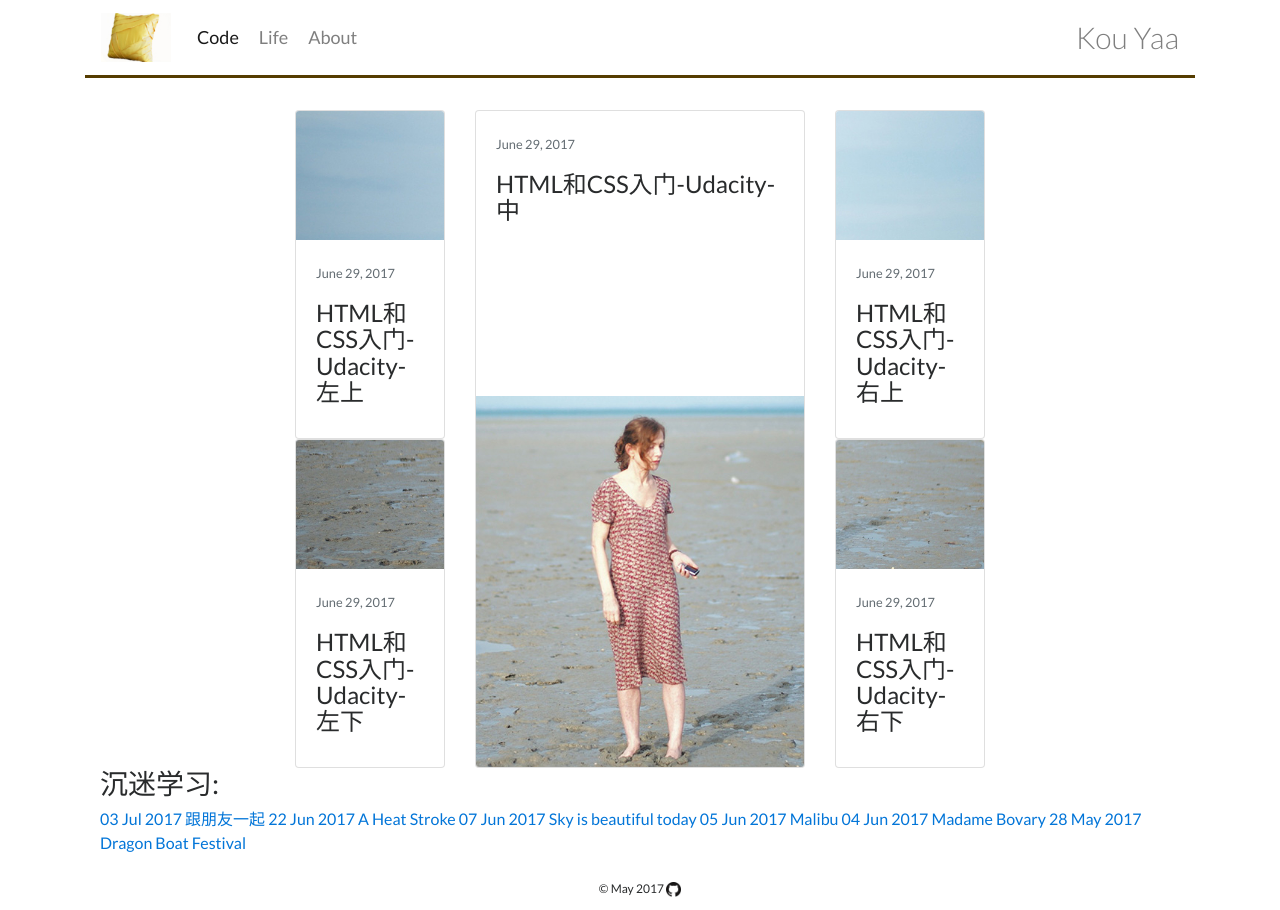
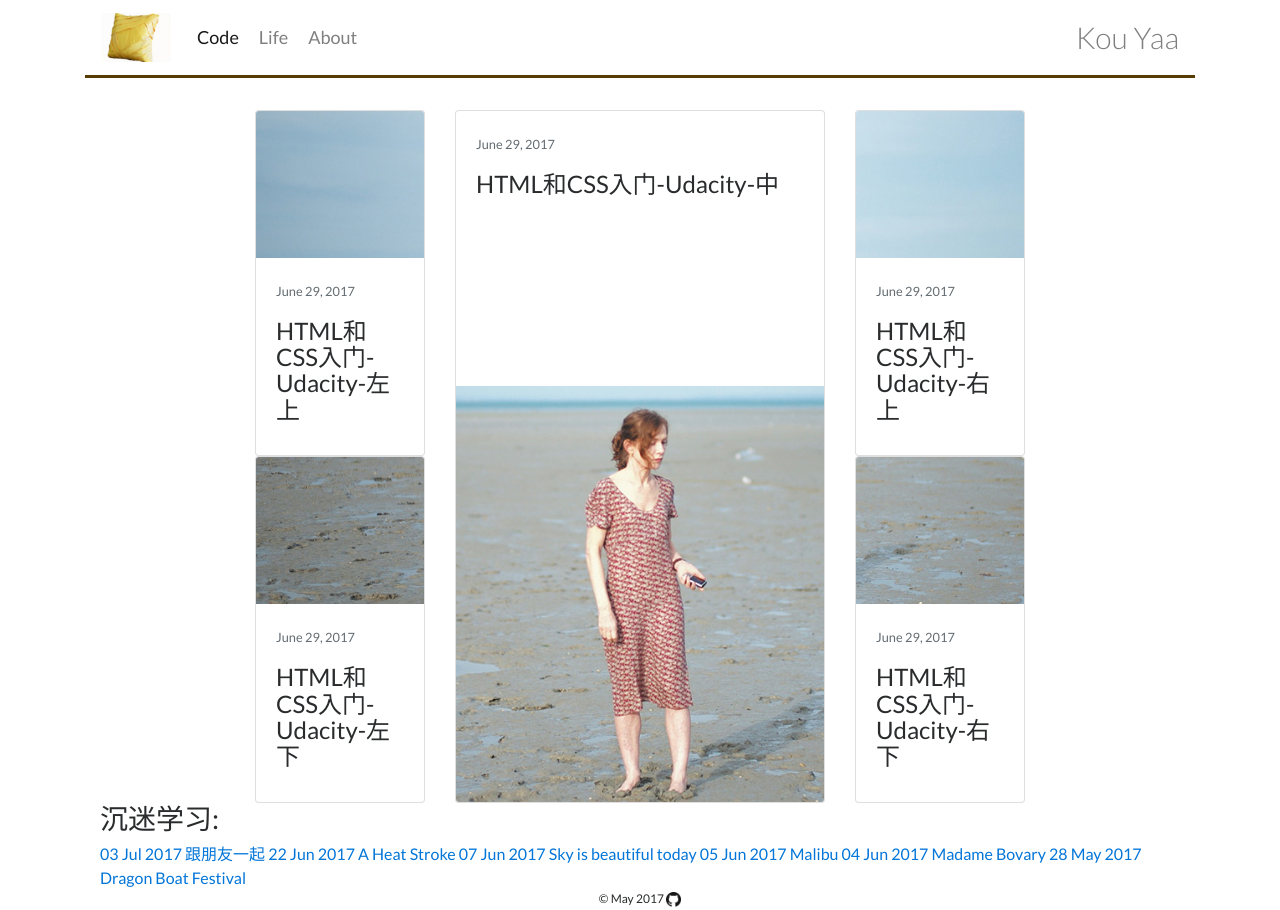
Before and after one commit to yinkouya/yinkouya.github.io, a Jekyll site: the page built from life.html, in a window 1280 px wide. Built offline with Jekyll 4.4.1, drawn with Linux system fonts in a browser that asks for light colours; nearby versions of some CDN libraries.

Commit message:
Update style.css

```diff
--- a/assets/style.css
+++ b/assets/style.css
@@ -58,7 +58,7 @@ img.footer {
 }
 
 .row {
-  width: 720px;
+  width: 800px;
   margin: 0 auto;
 }
 
```
